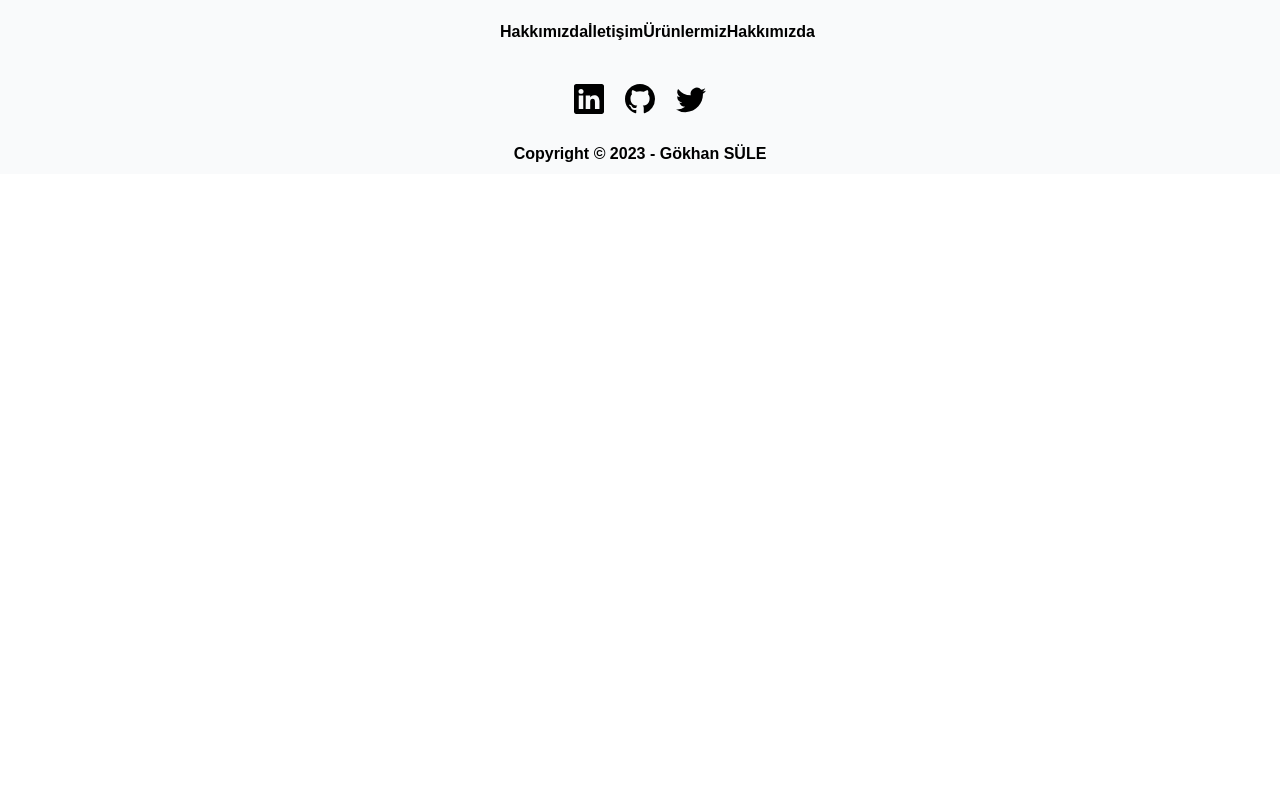
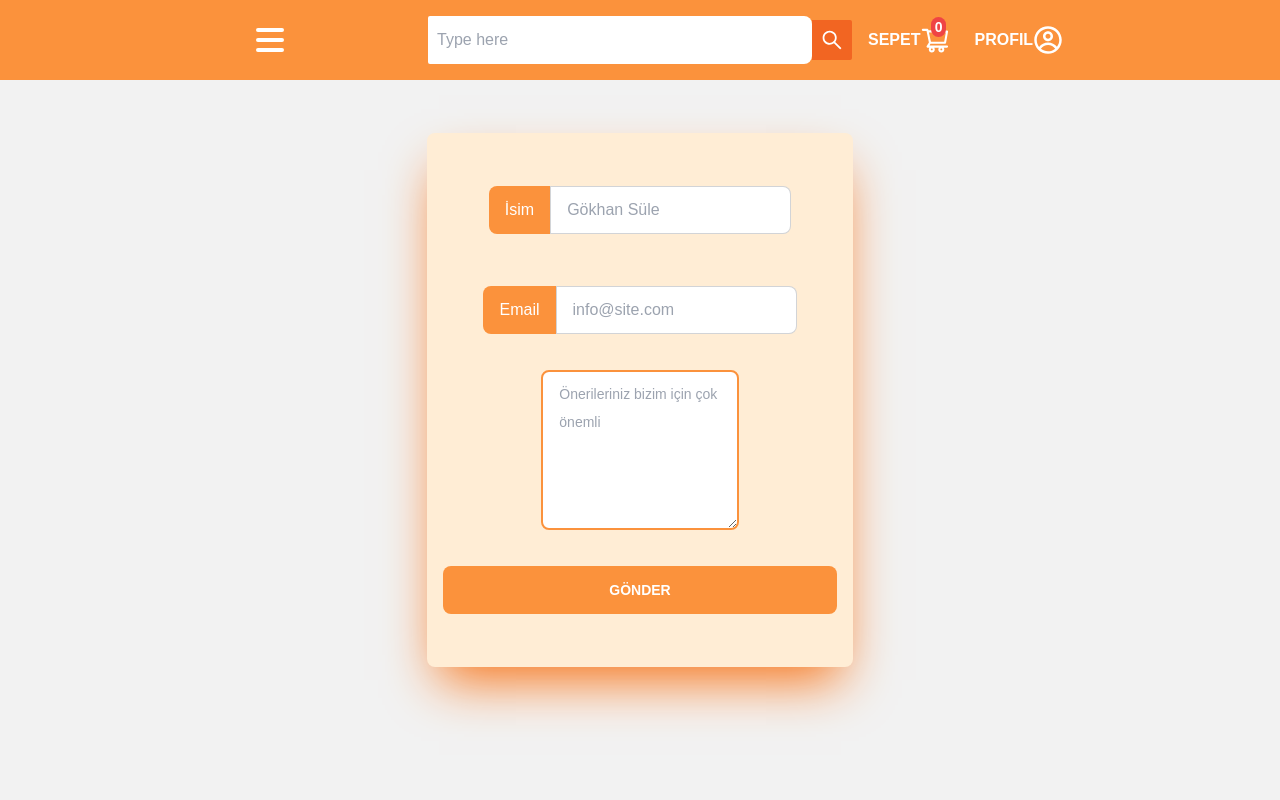
Before and after one commit to g1dotcom/E-commerce, a React (Create React App) app: page /iletisim in a window 1280 px wide. Shown: the top 800 px of the page. Built offline with nearby package versions, Linux system fonts and the light colour scheme.

Commit message:
hakkımızda ve iletişim sayfası tamamlandı

```diff
--- a/package.json
+++ b/package.json
@@ -7,6 +7,7 @@
     "@testing-library/jest-dom": "^5.16.5",
     "@testing-library/react": "^13.4.0",
     "@testing-library/user-event": "^13.5.0",
+    "daisyui": "^2.51.6",
     "react": "^18.2.0",
     "react-dom": "^18.2.0",
     "react-icons": "^4.8.0",
--- a/src/App.js
+++ b/src/App.js
@@ -8,6 +8,8 @@ import Cart from "./pages/Cart/Cart";
 
 //router
 import { BrowserRouter, Routes, Route } from "react-router-dom";
+import Hakkımızda from "./pages/Hakkımızda/Hakkımızda";
+import Iletisim from "./pages/Iletisim/Iletisim";
 
 function App() {
   return (
@@ -17,6 +19,8 @@ function App() {
           <Route path="/" element={<Home />} />
           <Route path="/products/:id" element={<Detail />} />
           <Route path="/cart" element={<Cart />} />
+          <Route path="/hakkımızda" element={<Hakkımızda />} />
+          <Route path="/iletisim" element={<Iletisim />} />
         </Routes>
 
         <Footer />
--- a/src/components/navbar/Navbar.jsx
+++ b/src/components/navbar/Navbar.jsx
@@ -58,7 +58,7 @@ const Navbar = () => {
               <Link to={"/cart"}> Sepetim</Link>
             </li>
             <li className="cursor-pointer">
-              <Link to={"/"}> Ürünler</Link>
+              <Link to={"/hakkımızda"}> Hakkımızda</Link>
             </li>
             <li className="cursor-pointer">
               <Link to={"/"}> İletişim</Link>
--- /dev/null
+++ b/src/pages/Hakkımızda/Hakkımızda.jsx
@@ -0,0 +1,22 @@
+import React from "react";
+import Navbar from "../../components/navbar/Navbar";
+
+const Hakkımızda = () => {
+  return (
+    <div className="w-full h-screen bg-[#f2f2f2] flex flex-col justify-center items-center ">
+      <div className="bg-orange-400 flex justify-center py-4 items-end w-full absolute top-0">
+        <Navbar />
+      </div>
+      <h1 className="text-4xl font-bold text-orange-400 my-4">
+        Neler Yapıyoruz ?{" "}
+      </h1>
+      <img
+        className="shadow-xl shadow-orange-400"
+        src="https://akademi.icerikbulutu.com/wp-content/uploads/2022/06/basarili-hakkimizda-sayfasi-1200x539.png"
+        alt=""
+      />
+    </div>
+  );
+};
+
+export default Hakkımızda;
--- /dev/null
+++ b/src/pages/Iletisim/Iletisim.jsx
@@ -0,0 +1,42 @@
+import React from "react";
+import Navbar from "../../components/navbar/Navbar";
+
+const Iletisim = () => {
+  return (
+    <div className="w-full h-screen bg-[#f2f2f2] flex flex-col justify-center items-center ">
+      <div className="bg-orange-400 flex justify-center py-4 items-end w-full absolute top-0">
+        <Navbar />
+      </div>
+      <div className="w-1/3 h-2/3 flex flex-col justify-evenly items-center bg-orange-100 rounded-lg p-4 shadow-2xl shadow-orange-500">
+        <div className="form-control">
+          <label className="input-group">
+            <span className="bg-orange-400 text-white">İsim</span>
+            <input
+              type="text"
+              placeholder="Gökhan Süle"
+              className="input input-bordered"
+            />
+          </label>
+        </div>
+        <div className="form-control">
+          <label className="label"></label>
+          <label className="input-group">
+            <span className="bg-orange-400 text-white">Email</span>
+            <input
+              type="text"
+              placeholder="info@site.com"
+              className="input input-bordered"
+            />
+          </label>
+        </div>
+        <textarea
+          className="textarea border-orange-400 border-2 w-1/2 h-40"
+          placeholder="Önerileriniz bizim için çok önemli"
+        ></textarea>
+        <button className="btn bg-orange-400 border-none w-full">Gönder</button>
+      </div>
+    </div>
+  );
+};
+
+export default Iletisim;
--- a/tailwind.config.js
+++ b/tailwind.config.js
@@ -4,5 +4,5 @@ module.exports = {
   theme: {
     extend: {},
   },
-  plugins: [],
+  plugins: [require("daisyui")],
 };
```
Also changed, not shown: 1 other file (tests, documents, lock files or other folders).
